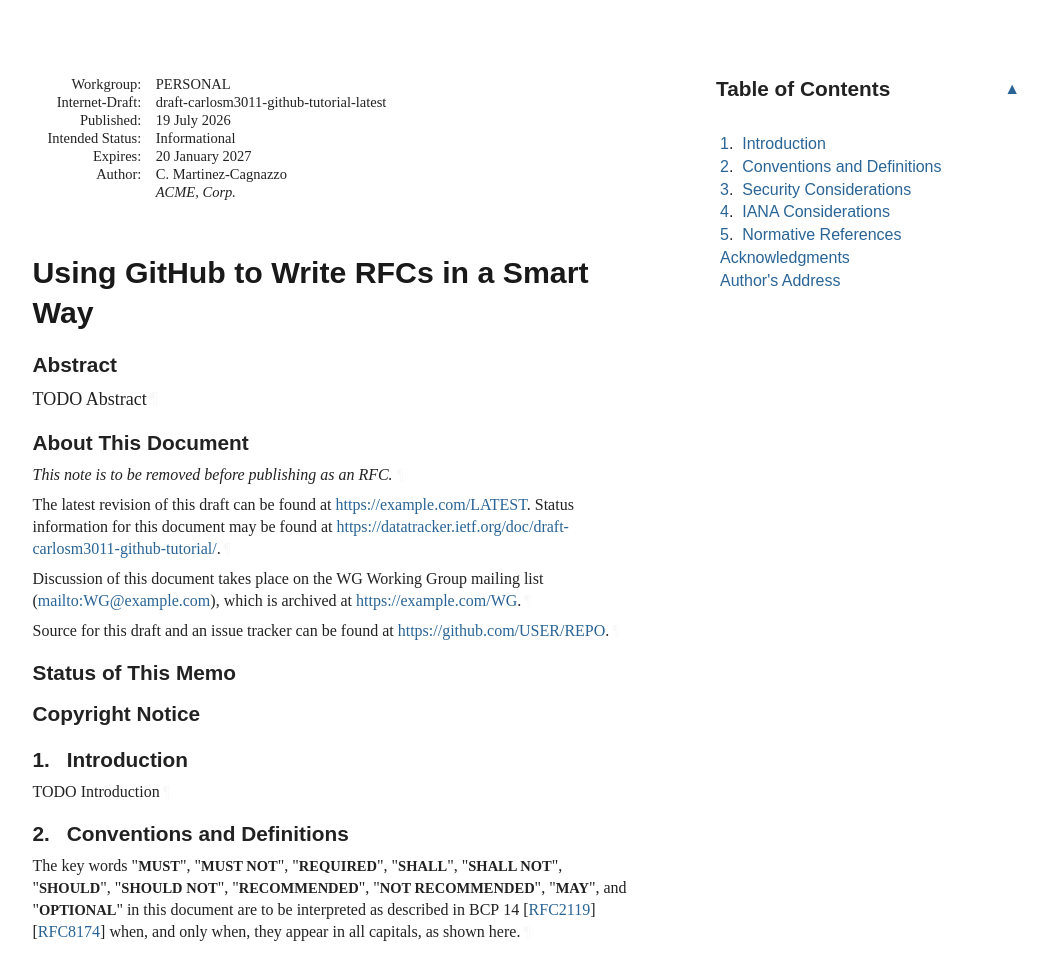
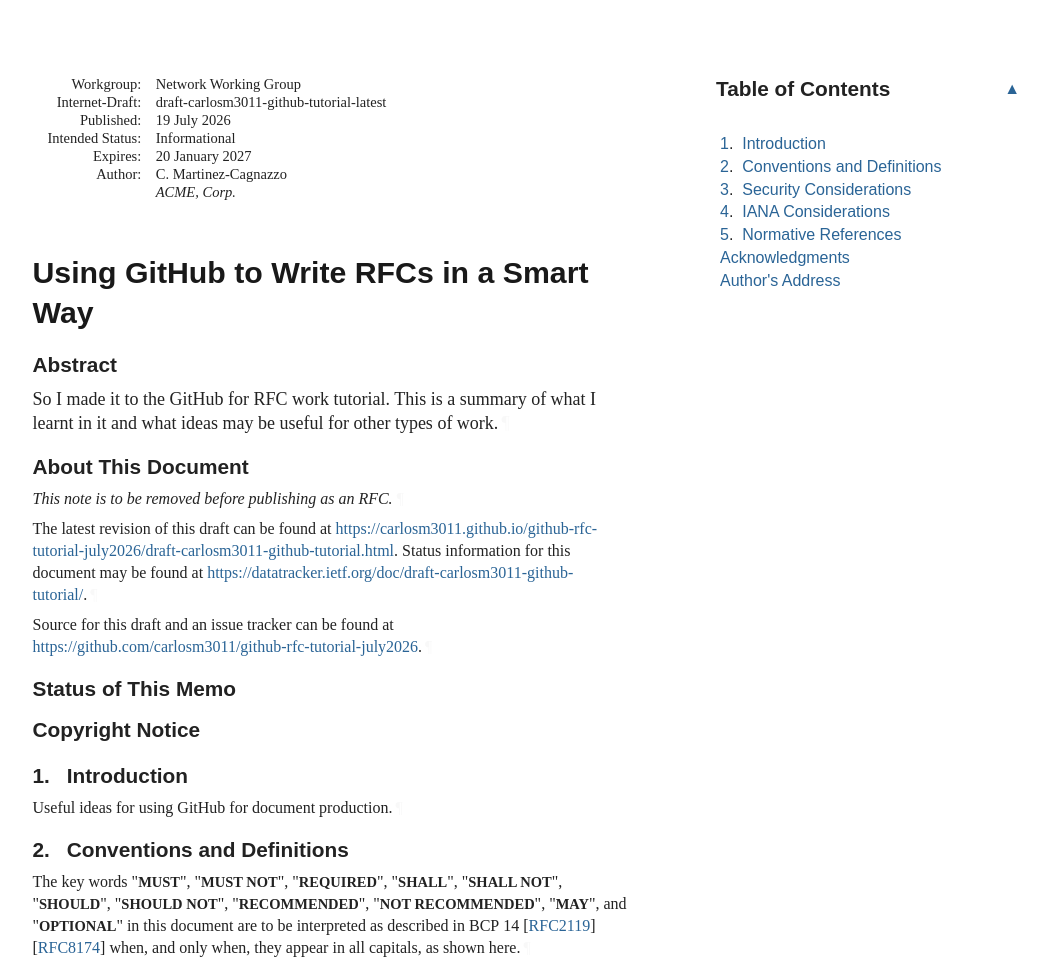
Before and after one commit to carlosm3011/github-rfc-tutorial-july2026, a plain HTML site: page draft-carlosm3011-github-tutorial.html in a window 1280 px wide. Shown: the top 959 px of the page, without its empty margins (92-1140 px from the left). Drawn offline with Linux system fonts and the light colour scheme; a web font is replaced by a local one.

Commit message:
Script updating gh-pages from a682eef. [ci skip]

```diff
--- a/draft-carlosm3011-github-tutorial.html
+++ b/draft-carlosm3011-github-tutorial.html
@@ -7,7 +7,7 @@
 <title>Using GitHub to Write RFCs in a Smart Way</title>
 <meta content="Carlos Martinez-Cagnazzo" name="author">
 <meta content="
-       TODO Abstract
+       So I made it to the GitHub for RFC work tutorial. This is a summary of what I learnt in it and what ideas may be useful for other types of work.
     " name="description">
 <meta content="xml2rfc 3.34.0" name="generator">
 <meta content="next generation" name="keyword">
@@ -1058,7 +1058,7 @@ svg {
 <div id="internal-metadata" class="document-information">
 <dl id="identifiers">
 <dt class="label-workgroup">Workgroup:</dt>
-<dd class="workgroup">PERSONAL</dd>
+<dd class="workgroup">Network Working Group</dd>
 <dt class="label-internet-draft">Internet-Draft:</dt>
 <dd class="internet-draft">draft-carlosm3011-github-tutorial-latest</dd>
 <dt class="label-published">Published:</dt>
@@ -1081,7 +1081,7 @@ svg {
 <h1 id="title">Using GitHub to Write RFCs in a Smart Way</h1>
 <section id="section-abstract">
       <h2 id="abstract"><a href="#abstract" class="selfRef">Abstract</a></h2>
-<p id="section-abstract-1">TODO Abstract<a href="#section-abstract-1" class="pilcrow">¶</a></p>
+<p id="section-abstract-1">So I made it to the GitHub for RFC work tutorial. This is a summary of what I learnt in it and what ideas may be useful for other types of work.<a href="#section-abstract-1" class="pilcrow">¶</a></p>
 </section>
 <section class="note rfcEditorRemove" id="section-note.1">
       <h2 id="name-about-this-document">
@@ -1089,14 +1089,10 @@ svg {
       </h2>
 <p id="section-note.1-1">This note is to be removed before publishing as an RFC.<a href="#section-note.1-1" class="pilcrow">¶</a></p>
 <p id="section-note.1-2">
-        The latest revision of this draft can be found at <span><a href="https://example.com/LATEST">https://example.com/LATEST</a></span>.
+        The latest revision of this draft can be found at <span><a href="https://carlosm3011.github.io/github-rfc-tutorial-july2026/draft-carlosm3011-github-tutorial.html">https://carlosm3011.github.io/github-rfc-tutorial-july2026/draft-carlosm3011-github-tutorial.html</a></span>.
         Status information for this document may be found at <span><a href="https://datatracker.ietf.org/doc/draft-carlosm3011-github-tutorial/">https://datatracker.ietf.org/doc/draft-carlosm3011-github-tutorial/</a></span>.<a href="#section-note.1-2" class="pilcrow">¶</a></p>
-<p id="section-note.1-3">
-        Discussion of this document takes place on the
-        WG Working Group mailing list (<span><a href="mailto:WG@example.com">mailto:WG@example.com</a></span>),
-        which is archived at <span><a href="https://example.com/WG">https://example.com/WG</a></span>.<a href="#section-note.1-3" class="pilcrow">¶</a></p>
-<p id="section-note.1-4">Source for this draft and an issue tracker can be found at
-        <span><a href="https://github.com/USER/REPO">https://github.com/USER/REPO</a></span>.<a href="#section-note.1-4" class="pilcrow">¶</a></p>
+<p id="section-note.1-3">Source for this draft and an issue tracker can be found at
+        <span><a href="https://github.com/carlosm3011/github-rfc-tutorial-july2026">https://github.com/carlosm3011/github-rfc-tutorial-july2026</a></span>.<a href="#section-note.1-3" class="pilcrow">¶</a></p>
 </section>
 <div id="status-of-memo">
 <section id="section-boilerplate.1">
@@ -1176,7 +1172,7 @@ svg {
       <h2 id="name-introduction">
 <a href="#section-1" class="section-number selfRef">1. </a><a href="#name-introduction" class="section-name selfRef">Introduction</a>
       </h2>
-<p id="section-1-1">TODO Introduction<a href="#section-1-1" class="pilcrow">¶</a></p>
+<p id="section-1-1">Useful ideas for using GitHub for document production.<a href="#section-1-1" class="pilcrow">¶</a></p>
 </section>
 </div>
 <div id="conventions-and-definitions">
```
Also changed, not shown: index.html (+1 -1 lines), draft-carlosm3011-github-tutorial.txt.
